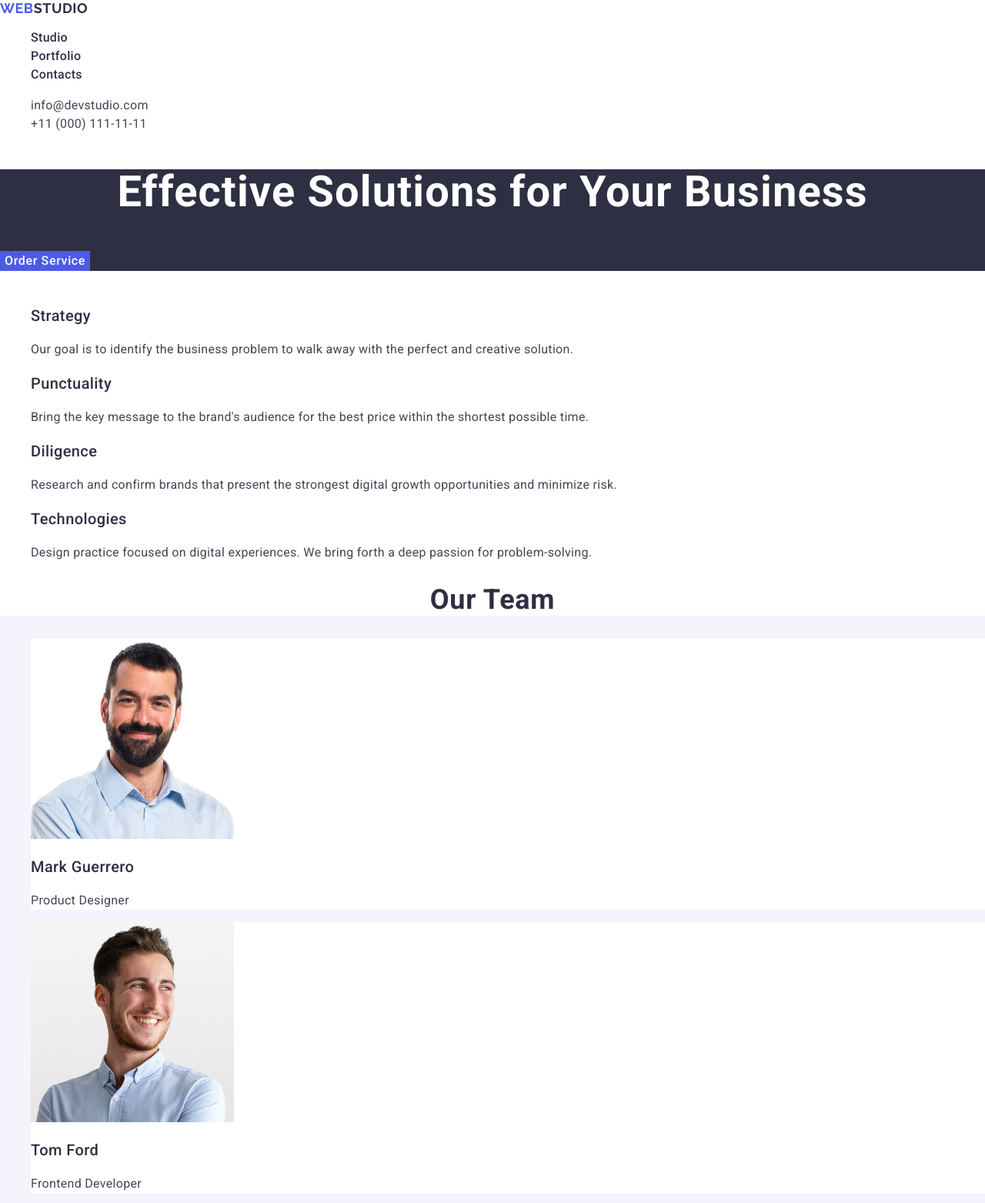
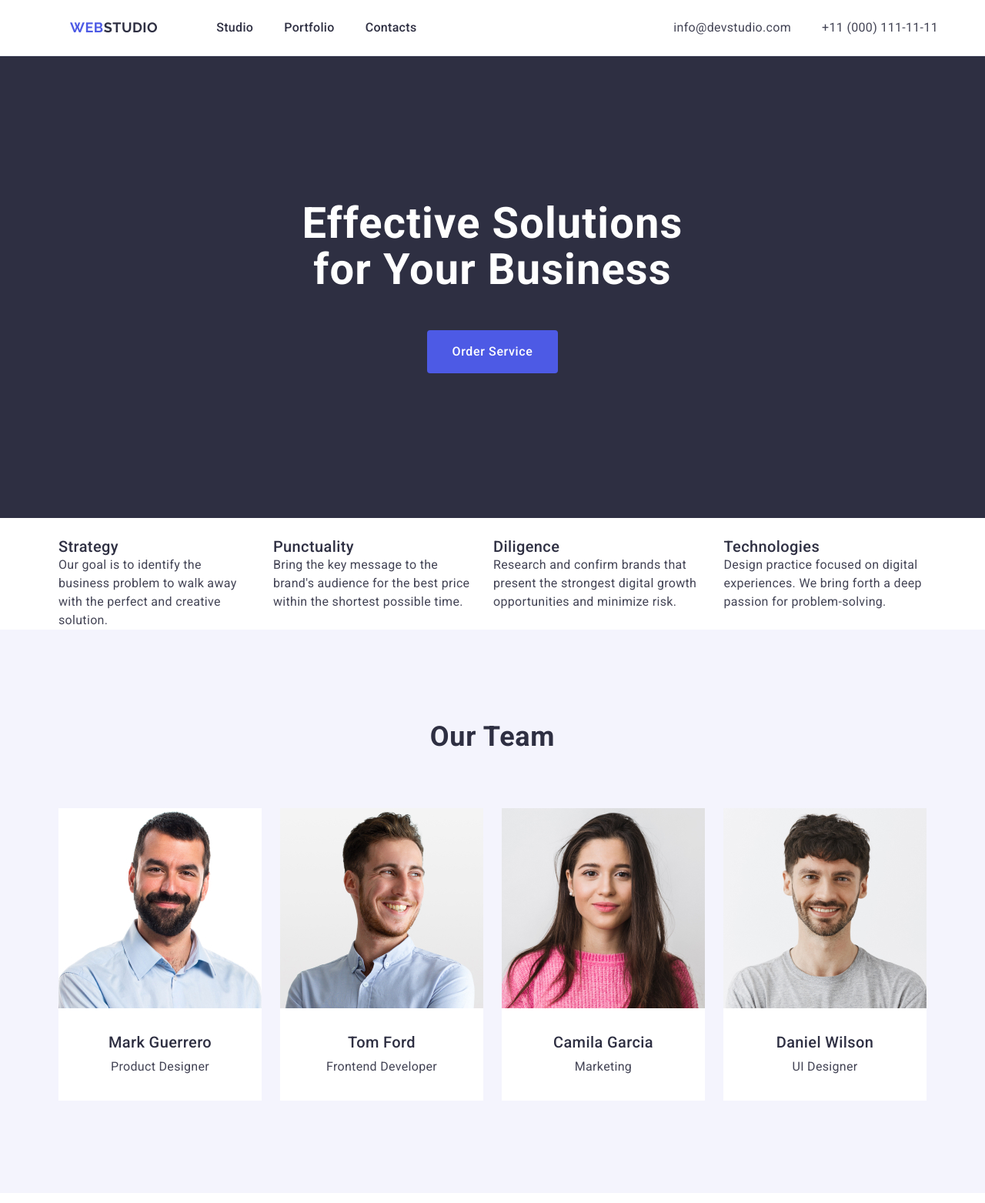
Before and after one commit to Agletty/goit-markup-hw-03, a plain HTML site: page index.html in a window 1280 px wide. Shown: the top 1563 px of the page at 77% size. Drawn offline with nearby package versions, Linux system fonts and the light colour scheme.

Commit message:
add Flex

```diff
--- a/css/style.css
+++ b/css/style.css
@@ -1,3 +1,12 @@
+
+
+*,
+*::before,
+*::after {
+  box-sizing: border-box;
+}
+
+
 body {
   color: #434455;
   background-color: #ffffff;
@@ -8,11 +17,55 @@ a {
 }
 ul {
   list-style-type: none;
+  padding-left: 0;
+}
+h1,
+h2,
+h3,
+h4,
+h5,
+h6,
+p,
+ul {
+  margin: 0;
 }
 
+.container {
+  max-width: 1158px;
+  padding: 0 15px;
+  margin: 0 auto;
+}
+img {
+  display: block;
+}
 /* header*/
+.header {
+  border-bottom: 1px solid  #E7E9FC;
+}
+
+.header-inner {
+  display: flex;
+  align-items: center;
+  justify-content: space-between;
+  gap: 24;
+  width: 1158px;
+  padding: 0 15px;
+  margin: 0 auto;
+
+}
+ .header-nav {
+  display: flex;
+  align-items: center;
+  flex-grow: 1;
+
+
+
+ }
 
 .logo {
+  display: flex;
+  align-items: center;
+  margin-right: 76px;
   color: #4d5ae5;
   font-family: 'Raleway', sans-serif;
   font-size: 18px;
@@ -25,7 +78,14 @@ ul {
   color: #2e2f42;
 }
 
+.nav-menu {
+  display: flex;
+  gap: 40px;
+}
+
 .nav-link {
+  display: inline-block;
+ padding: 24px 0;
   color: #2e2f42;
   font-family: Roboto;
   font-size: 16px;
@@ -40,6 +100,8 @@ ul {
 .nav-link:focus {
   color: #404bbf;
 }
+
+
 .address {
   font-family: Roboto;
   font-style: normal;
@@ -47,6 +109,10 @@ ul {
   font-weight: 400;
   line-height: 1.5;
   letter-spacing: 0.02em;
+}
+.nav-adress {
+  display: flex;
+  gap: 40px;
 }
 .contacts {
   color: #434455;
@@ -59,18 +125,31 @@ ul {
 }
 
 /* hero-section*/
+.hero-inner {
+
+}
 .hero-image {
   background: #2e2f42;
+  padding: 188px 0;
 }
 .hero-title {
+  max-width: 496px;
+  text-align: center;
   color: #fff;
   font-size: 56px;
   font-weight: 700;
   line-height: 1.07;
   letter-spacing: 0.02em;
-  text-align: center;
+  margin-left: auto;
+  margin-right: auto;
+  margin-bottom: 48px;
+
 }
 .hero-button {
+  display: block;
+  margin-left: auto;
+  margin-right: auto;
+
   color: #fff;
   background-color: #4d5ae5;
   border: none;
@@ -81,6 +160,9 @@ ul {
   font-weight: 500;
   line-height: 1.5;
   letter-spacing: 0.04em;
+  padding: 16px 32px;
+  border-radius: 4px;
+
 }
 .hero-button:hover {
   color: #fff;
@@ -101,6 +183,10 @@ ul {
   overflow: hidden;
 }
 
+.feature-list {
+  display: flex;
+  gap: 24px;
+}
 .feature-title {
   color: #2e2f42;
   font-size: 20px;
@@ -118,23 +204,37 @@ ul {
 /*our-team-section*/
 
 .our-team-section {
+  padding-top: 120px;
+  padding-bottom: 120px;
   background-color: #f4f4fd;
+
 }
 .our-team-title {
   color: #2e2f42;
-  background-color: #ffffff;
+  background-color: #F4F4FD;
   font-size: 36px;
   font-weight: 700;
   line-height: 1.11;
   letter-spacing: 0.02em;
   text-transform: capitalize;
   text-align: center;
+  margin-bottom: 72px;
+}
+
+.our-team-item{
+  display: flex;
+  gap: 24px;
+  border-radius: 0px 0px 4px 4px;
 }
 
 .our-team-list {
+ flex-basis: calc((100%-72)/4);
   background-color: #ffffff;
 }
 .our-team-name {
+  text-align: center;
+  margin-bottom: 8px;
+  margin-top: 32px;
   color: #2e2f42;
   background-color: #ffffff;
   font-size: 20px;
@@ -143,13 +243,18 @@ ul {
   letter-spacing: 0.02em;
 }
 .our-team-text {
+  text-align: center;
+  padding-bottom: 32px;
   color: #434455;
   font-size: 16px;
   line-height: 1.5;
   letter-spacing: 0.02em;
 }
 /*Our Portfolio*/
-
+.portfolio-section {
+  padding-top: 120px;
+  padding-bottom: 120px;
+}
 .portfolio-title {
   color: #2e2f42;
   font-size: 36px;
@@ -158,6 +263,14 @@ ul {
   letter-spacing: 0.02em;
   text-transform: capitalize;
   text-align: center;
+  margin-bottom: 72px;
+
+}
+.portfolio-list {
+  display: flex;
+  gap: 24px;
+  flex-wrap: wrap;
+
 }
 .portfolio-name {
   color: #2e2f42;
@@ -166,23 +279,42 @@ ul {
   font-weight: 500;
   line-height: 1.2;
   letter-spacing: 0.02em;
+  margin-top: 32px;
 }
 .portfolio-text {
   color: #434455;
   font-size: 16px;
   line-height: 1.5;
   letter-spacing: 0.02em;
+  margin-bottom: 32px;
 }
 /*footer*/
 .footer-section {
+  padding: 100px 0;
   background-color: #2e2f42;
 }
+
+
+.footer-logo {
+  display: inline-block;
+  align-items: center;
+  margin-bottom: 16px;
+  color: #4d5ae5;
+  font-family: 'Raleway', sans-serif;
+  font-size: 18px;
+  font-weight: 700;
+  line-height: 1.17;
+  letter-spacing: 0.03em;
+  text-transform: uppercase;
+
+}
+.logo-accent-footer {
+  color: #f4f4fd;
+}
 .footer-text {
+  max-width: 264px;
   color: #f4f4fd;
   font-size: 16px;
   line-height: 1.5;
   letter-spacing: 0.02em;
 }
-.logo-accent-footer {
-  color: #f4f4fd;
-}
--- a/index.html
+++ b/index.html
@@ -24,46 +24,60 @@
   </head>
 
   <body>
-    <header>
-      <nav>
+    <header class="header"
+    >
+      <div class="container">
+        <div class="header-inner">
+        <nav class="header-nav">
           <a class="logo" href="./index.html"
             >Web<span class="logo-accent">Studio</span></a
           >
-        <ul>
+          <ul class="nav-menu">
             <li><a class="nav-link" href="./index.html">Studio</a></li>
             <li><a class="nav-link" href="">Portfolio</a></li>
             <li><a class="nav-link" href="">Contacts</a></li>
           </ul>
         </nav>
         <address class="address">
-        <ul>
+
+          <ul class="nav-adress">
             <li>
               <a class="contacts" href="mailto:info@devstudio.com"
                 >info@devstudio.com</a
               >
             </li>
             <li>
-            <a class="contacts" href="tel:+110001111111">+11 (000) 111-11-11</a>
+              <a class="contacts" href="tel:+110001111111"
+                >+11 (000) 111-11-11</a
+              >
             </li>
           </ul>
+
         </address>
+      </div>
+      </div>
     </header>
 
     <main>
       <section class="hero-image">
+        <div class="container">
+          <div class="hero-inner">
           <h1 class="hero-title">Effective Solutions for Your Business</h1>
           <button class="hero-button" type="button">Order Service</button>
+        </div>
+        </div>
       </section>
 
       <!--feature section-->
       <section>
+        <div class="container">
           <h2 class="visually-hidden">h2</h2>
-        <ul>
-          <li>
+          <ul class="feature-list">
+            <li >
               <h3 class="feature-title">Strategy</h3>
               <p class="feature-text">
-              Our goal is to identify the business problem to walk away with the
-              perfect and creative solution.
+                Our goal is to identify the business problem to walk away with
+                the perfect and creative solution.
               </p>
             </li>
             <li>
@@ -88,12 +102,14 @@
               </p>
             </li>
           </ul>
+        </div>
       </section>
 
       <!-- Our Team -->
       <section class="our-team-section">
+        <div class="container">
           <h2 class="our-team-title">Our Team</h2>
-        <ul>
+          <ul class="our-team-item">
             <li class="our-team-list">
               <img
                 src="./images/Mark-Guerrero.jpg"
@@ -139,11 +155,13 @@
               <p class="our-team-text">UI Designer</p>
             </li>
           </ul>
+        </div>
       </section>
       <!-- Our Portfolio -->
-      <section>
+      <section class="portfolio-section">
+        <div class="container">
           <h2 class="portfolio-title">Our Portfolio</h2>
-        <ul>
+          <ul class="portfolio-list">
             <li>
               <img
                 src="./images/our-portfolio/banking-app.jpg"
@@ -205,17 +223,21 @@
               <p class="portfolio-text">Marketing</p>
             </li>
           </ul>
+        </div>
       </section>
     </main>
 
     <footer class="footer-section">
-      <a class="logo" href="./index.html"
+      <div class="container">
+        <a class="footer-logo" href="./index.html"
           >Web<span class="logo-accent-footer">Studio</span></a
         >
         <p class="footer-text">
-        Increase the flow of customers and sales for your business with digital
-        marketing & growth solutions.
+          Increase the flow of customers and sales for your business with
+          digital marketing & growth solutions.
         </p>
+      </div>
+
     </footer>
   </body>
 </html>
```
Lines whose indentation alone changed are shown as unchanged.
